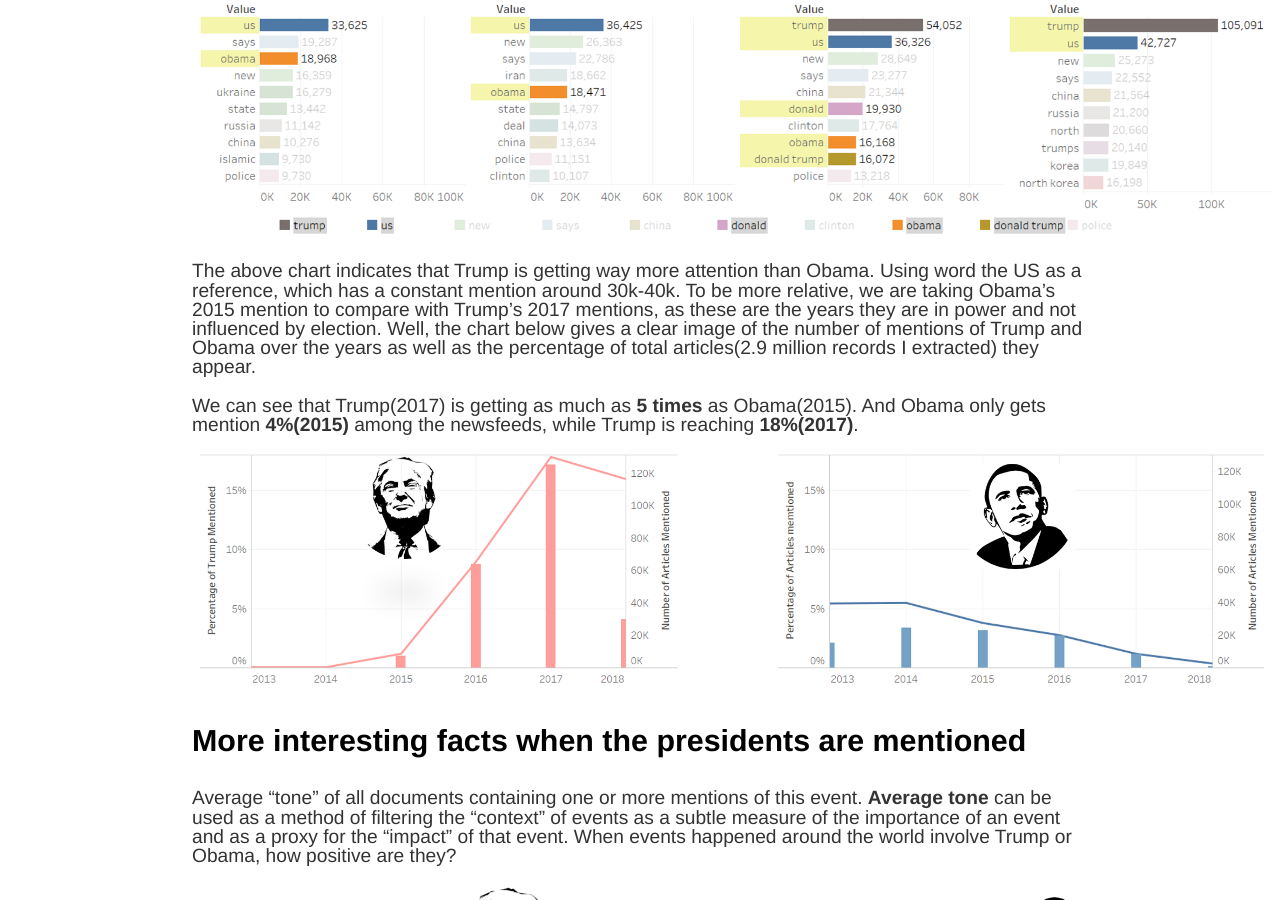
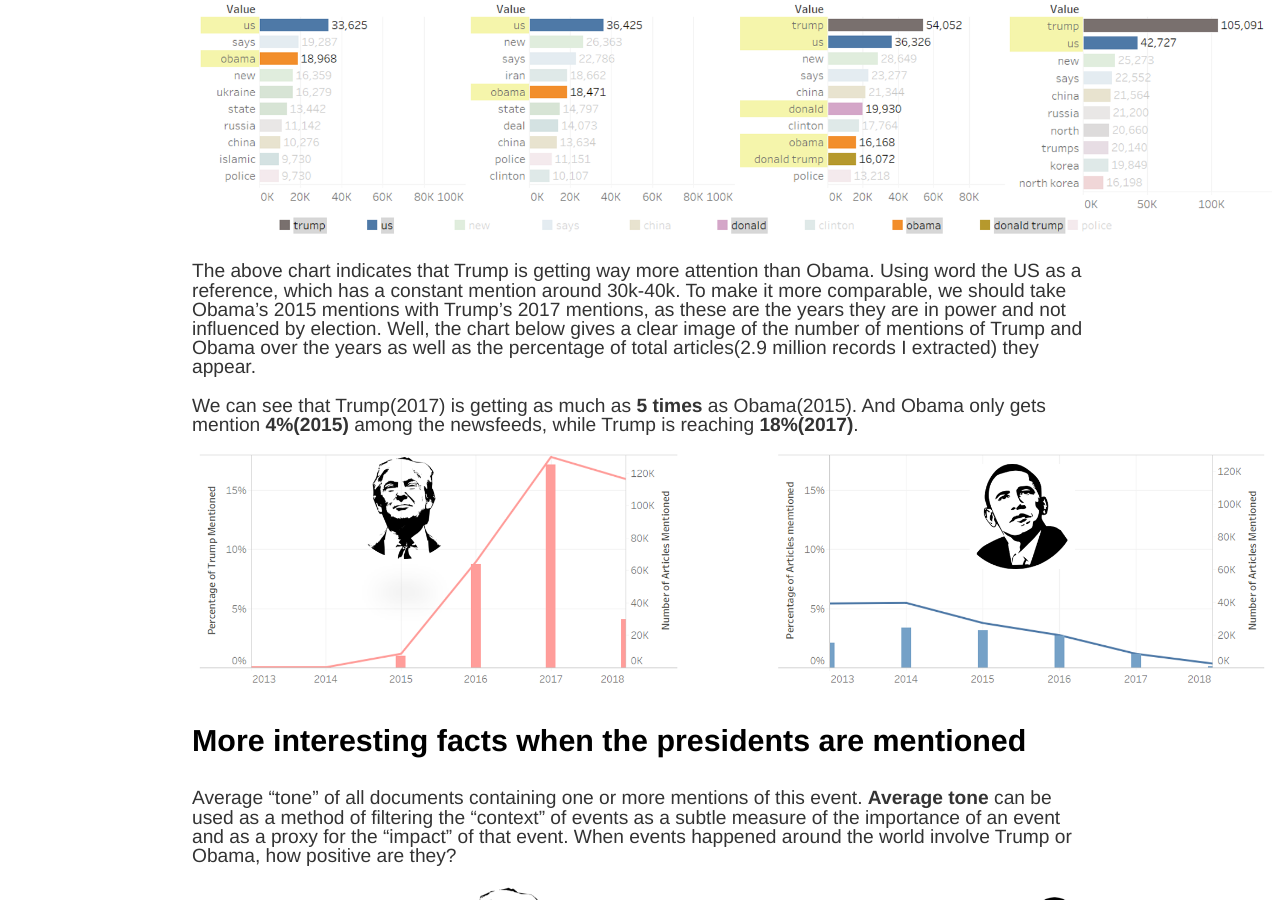
Before and after one commit to elodielu/elodielu.github.io, a Jekyll site: the page built from _posts/2018-04-19-text-analysis-media.md, in a window 1280 px wide and 900 px high, scrolled down 2492 px. Built offline with Jekyll 4.4.1, drawn with Linux system fonts in a browser that asks for light colours.

Commit message:
Update 2018-04-19-text-analysis-media.md

```diff
--- a/_posts/2018-04-19-text-analysis-media.md
+++ b/_posts/2018-04-19-text-analysis-media.md
@@ -43,7 +43,7 @@ Top 10 words of the Year
 
 <img src="https://elodielu.github.io/picture/wordcount.png" width = "1080">
 
-The above chart indicates that Trump is getting way more attention than Obama. Using word the US as a reference, which has a constant mention around 30k-40k. To be more relative, we are taking Obama's 2015 mention to compare with Trump's 2017 mentions, as these are the years they are in power and not influenced by election. Well, the chart below gives a clear image of the number of mentions of Trump and Obama over the years as well as the percentage of total articles(2.9 million records I extracted) they appear.
+The above chart indicates that Trump is getting way more attention than Obama. Using word the US as a reference, which has a constant mention around 30k-40k. To make it more comparable, we should take Obama's 2015 mentions with Trump's 2017 mentions, as these are the years they are in power and not influenced by election. Well, the chart below gives a clear image of the number of mentions of Trump and Obama over the years as well as the percentage of total articles(2.9 million records I extracted) they appear.
 
 We can see that Trump(2017) is getting as much as **5 times** as Obama(2015). And Obama only gets mention **4%(2015)** among the newsfeeds, while Trump is reaching **18%(2017)**.
 
```
